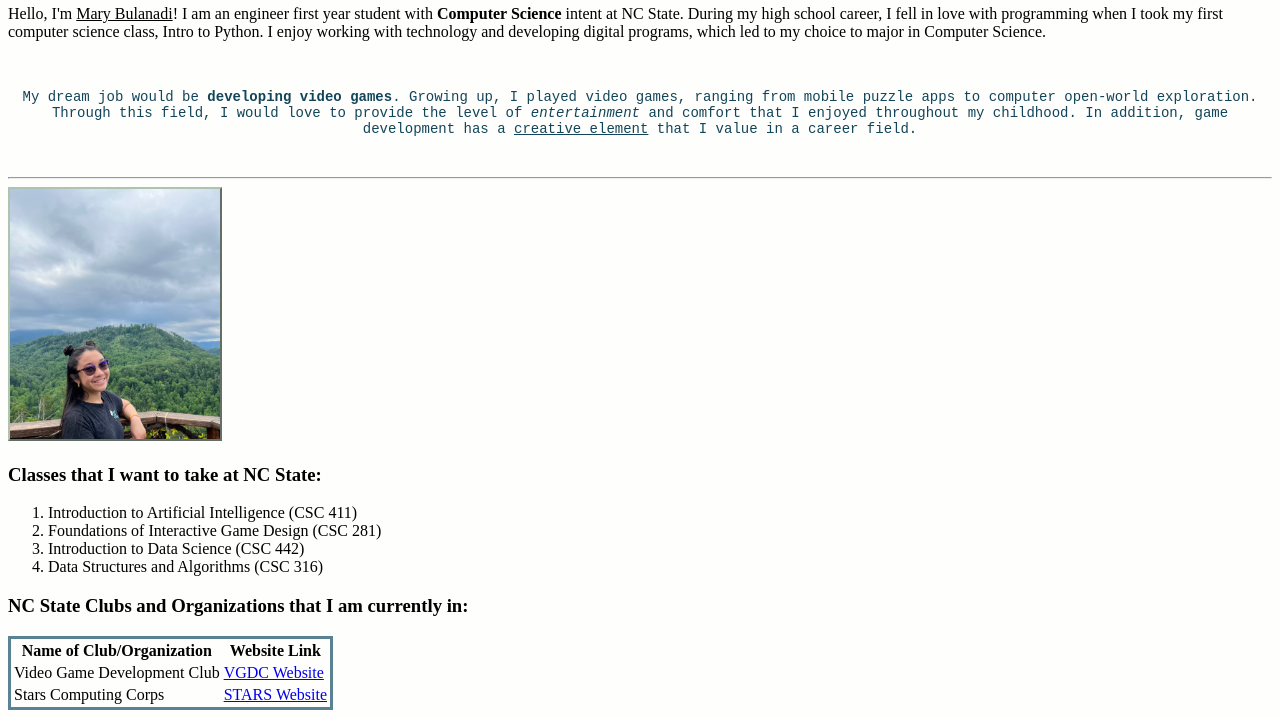
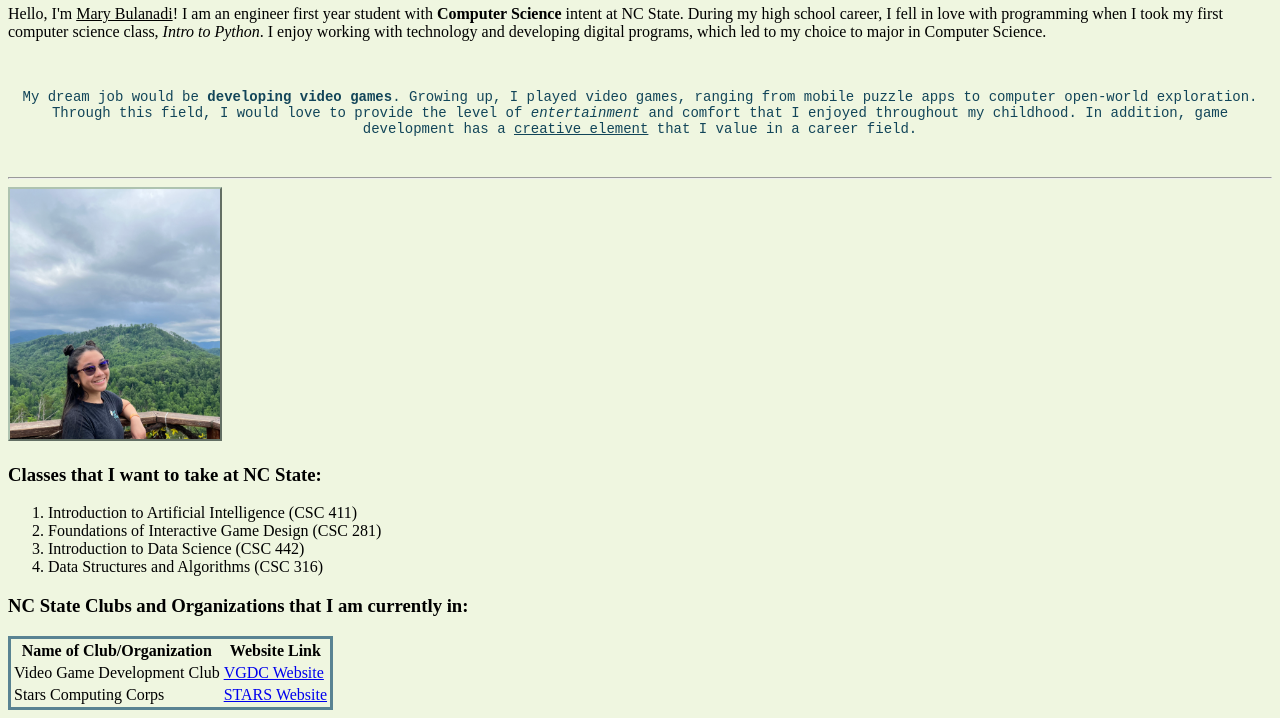
Before and after one commit to mtbulana/webpages, a plain HTML site: page index.html in a window 1280 px wide. Shown: the part 122-840 px from the top of the page. Drawn offline with Linux system fonts and the light colour scheme.

Commit message:
Add files via upload

```diff
--- a/index.html
+++ b/index.html
@@ -23,7 +23,7 @@
     <p>
     Hello, I'm <ins>Mary Bulanadi</ins>! I am an engineer first year student with <strong>Computer Science</strong>
     intent at NC State. During my high school career, I fell in love with programming when
-    I took my first computer science class, <ems>Intro to Python</ems>. I enjoy working with technology
+    I took my first computer science class, <em>Intro to Python</em>. I enjoy working with technology
     and developing digital programs, which led to my choice to major in Computer Science.
     </p>
     <br />
--- a/style.css
+++ b/style.css
@@ -7,7 +7,7 @@
  */
 
 body {
-    background-color: #FEFEFD;
+    background-color: #EFF6E0;
 	}
 
 .table-border {
```
